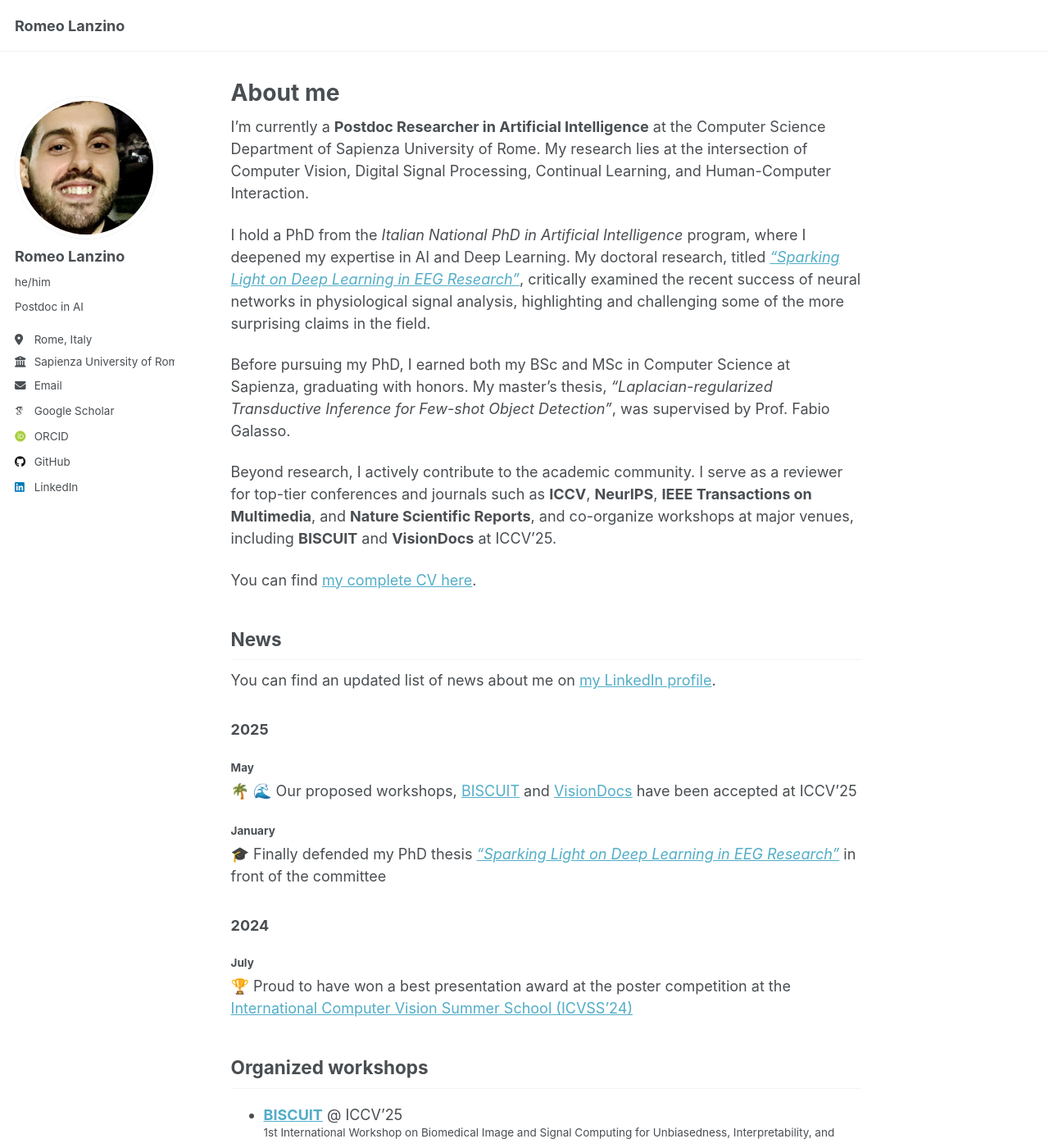
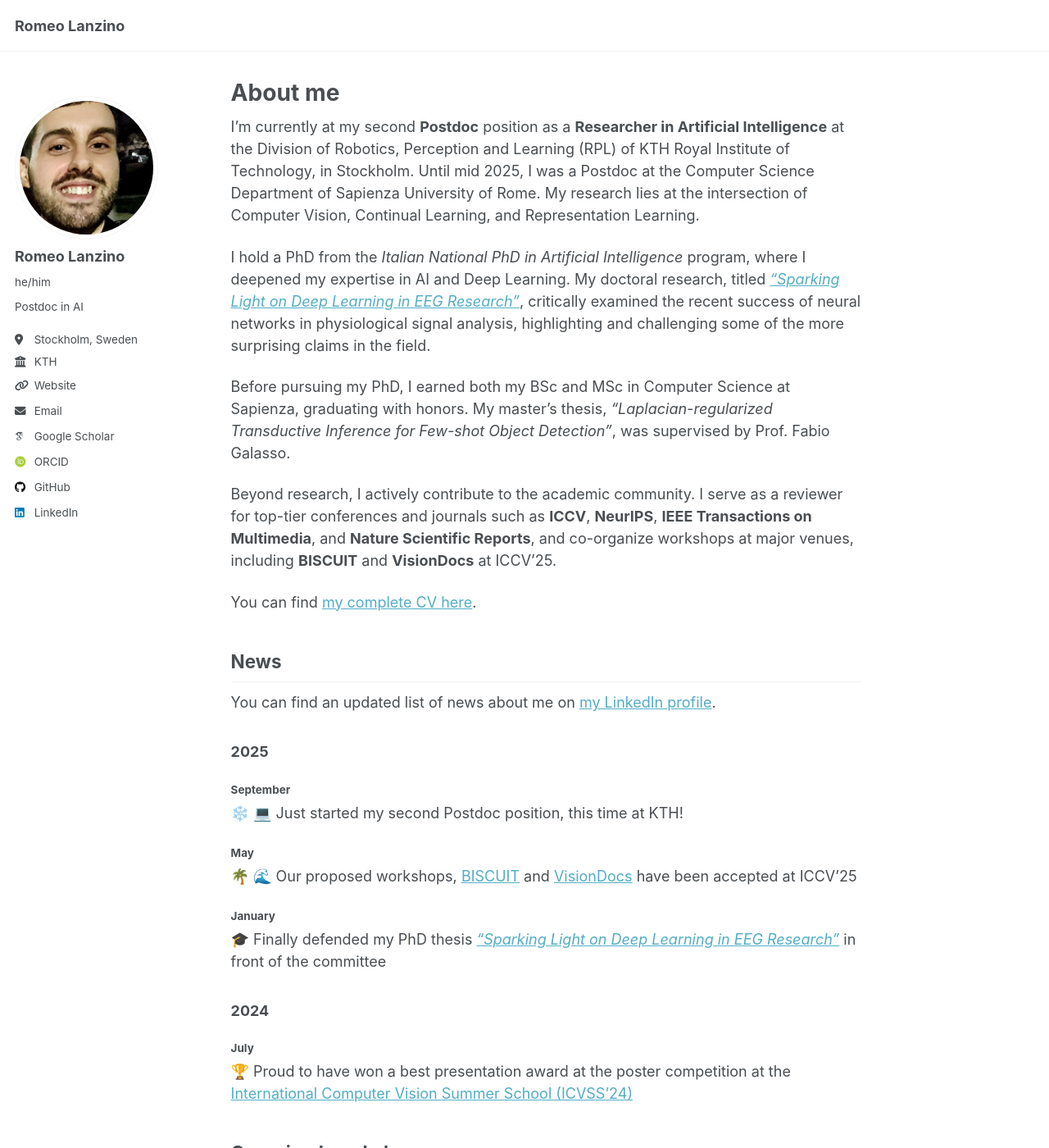
Before and after one commit to rom42pla/rom42pla.github.io, a Jekyll site: the page built from _pages/about.md, in a window 1280 px wide and 1400 px high. Shown: the whole window at 82% size. Built offline with Jekyll 4.4.1, drawn with Linux system fonts in a browser that asks for light colours; emoji names are drawn with the system emoji font; some web fonts are replaced; some of the changed text lies outside the part shown.

Commit message:
updated webpage

```diff
--- a/_config.yml
+++ b/_config.yml
@@ -26,10 +26,10 @@ author:
   name             : "Romeo Lanzino"
   pronouns         : "he/him"
   bio              : "Postdoc in AI"
-  location         : "Rome, Italy"
-  employer         : "Sapienza University of Rome"
-  uri              : # URL
-  email            : "lanzino@di.uniroma1.it"
+  location         : "Stockholm, Sweden"
+  employer         : "KTH"
+  uri              : https://www.kth.se/profile/lanzino
+  email            : "lanzino@kth.se"
 
   # Academic websites
   academia         : # URL
--- a/_pages/about.md
+++ b/_pages/about.md
@@ -7,8 +7,9 @@ redirect_from:
   - /about.html
 ---
 
-I’m currently a **Postdoc Researcher in Artificial Intelligence** at the Computer Science Department of Sapienza University of Rome.
-My research lies at the intersection of Computer Vision, Digital Signal Processing, Continual Learning, and Human-Computer Interaction.
+I’m currently at my second **Postdoc** position as a **Researcher in Artificial Intelligence** at the Division of Robotics, Perception and Learning (RPL) of KTH Royal Institute of Technology, in Stockholm.
+Until mid 2025, I was a Postdoc at the Computer Science Department of Sapienza University of Rome.
+My research lies at the intersection of Computer Vision, Continual Learning, and Representation Learning.
 
 I hold a PhD from the *Italian National PhD in Artificial Intelligence* program, where I deepened my expertise in AI and Deep Learning. My doctoral research, titled [*"Sparking Light on Deep Learning in EEG Research"*](https://iris.uniroma1.it/retrieve/535c6ba9-66b7-4799-808e-05254230efde/Tesi_dottorato_Lanzino.pdf), critically examined the recent success of neural networks in physiological signal analysis, highlighting and challenging some of the more surprising claims in the field.
 
@@ -16,7 +17,7 @@ Before pursuing my PhD, I earned both my BSc and MSc in Computer Science at Sapi
 
 Beyond research, I actively contribute to the academic community. I serve as a reviewer for top-tier conferences and journals such as **ICCV**, **NeurIPS**, **IEEE Transactions on Multimedia**, and **Nature Scientific Reports**, and co-organize workshops at major venues, including **BISCUIT** and **VisionDocs** at ICCV'25.
 
-You can find [my complete CV here](files/romeo_lanzino_cv.pdf).
+You can find [my complete CV here](files/cv.pdf).
 
 ## News
 
@@ -27,6 +28,10 @@ You can find [my complete CV here](files/romeo_lanzino_cv.pdf).
 <!-- <iframe src='https://widgets.sociablekit.com/linkedin-profile-posts/iframe/25567725' frameborder='0' width='100%' height='500'></iframe> -->
 
 ### 2025
+
+#### September
+
+:snowflake: :computer: Just started my second Postdoc position, this time at KTH!
 
 #### May
 
```
Also changed, not shown: other parts of _pages/about.md (+0 -2 lines), 2 other files.
